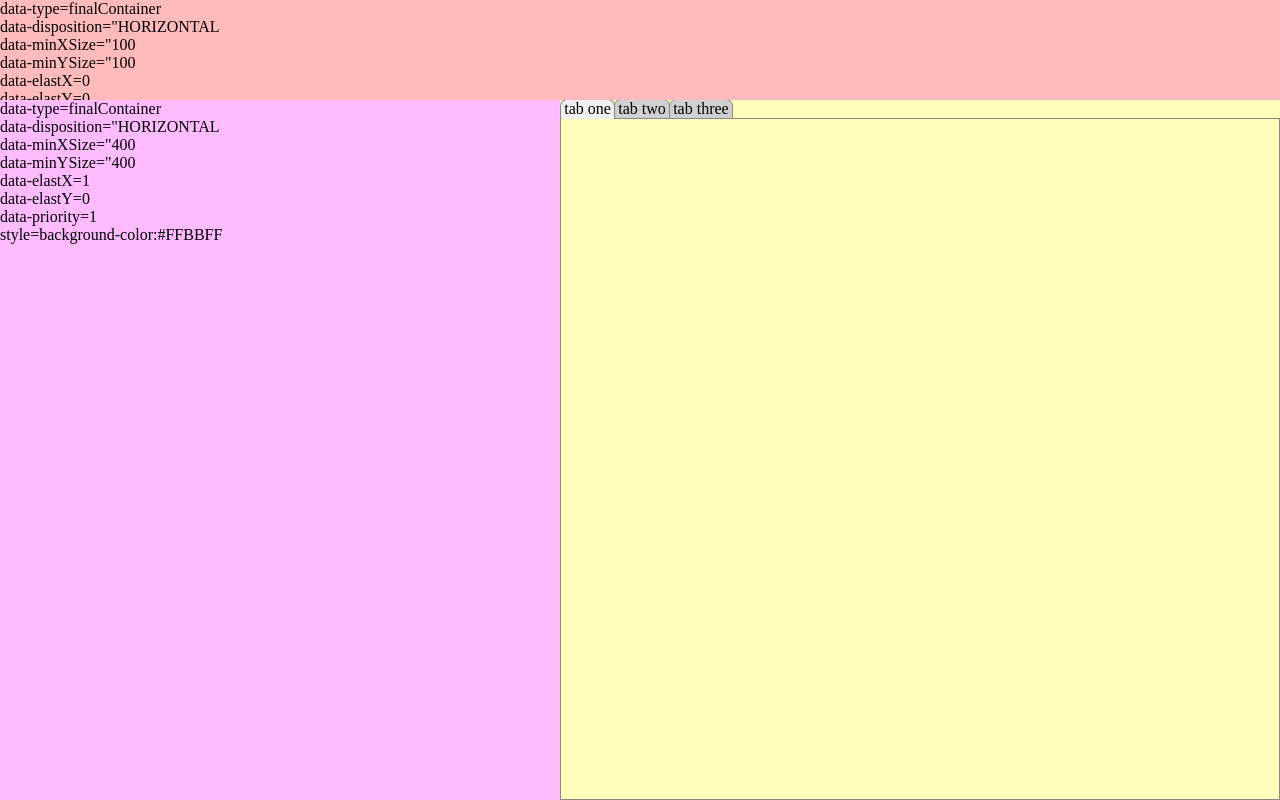
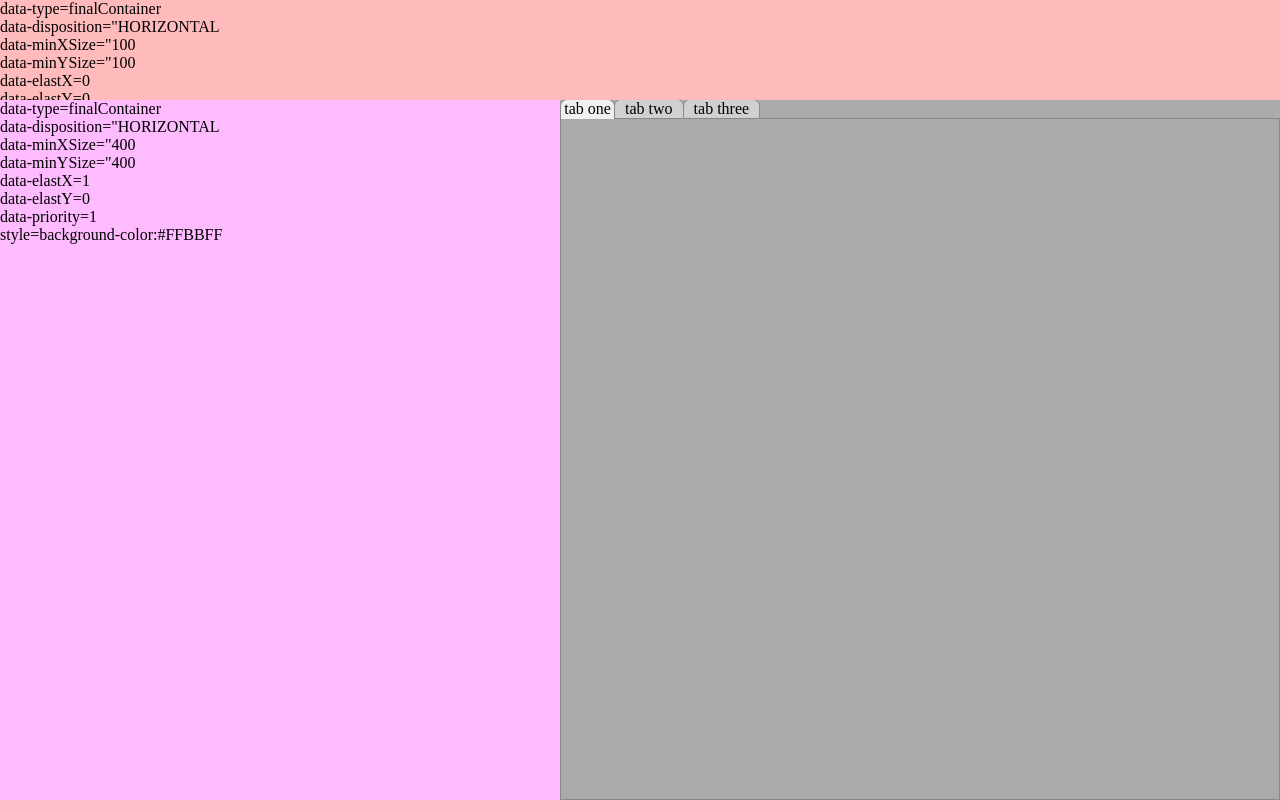
Before and after one commit to abeylot/abtjs, a plain HTML site: page html/html_created_tabset_sample.html in a window 1280 px wide. Both pictures are taken after a click on the element "tab one". Drawn offline with Linux system fonts and the light colour scheme.

Commit message:
tabset component

```diff
--- a/css/tab.css
+++ b/css/tab.css
@@ -12,8 +12,8 @@
 	margin-right:-1px;
 	margin-top:-1px;
 	cursor:pointer;
-	padding-left:0.2em;
-	padding-right:0.2em;
+	padding-left:10px;
+	padding-right:10px;
 	background-color:#D0D0D0;
 	border-style: solid solid solid solid;
 	border-width: 1px 1px 1px 1px;
@@ -25,8 +25,8 @@
 
 .tabHeaderFiller
 {
-	padding-left:0.2em;
-	padding-right:0.2em;
+	padding-left:10px;
+	padding-right:10px;
 	border-width: 0 0 1px 0;
 	border-style: solid solid solid solid;
 	border-color: #888888;
@@ -72,11 +72,8 @@
 
 .tabContentSel
 {
-	padding:0.2em;
-	display:-webkit-inline-flex;
-	display:inline-flex;
+	padding:10px;
 	border-width: 0 1px 1px 1px;
 	border-style: solid solid solid solid;
 	border-color: #888888;
-	height:100%;
 }
--- a/html/html_created_tabset_sample.html
+++ b/html/html_created_tabset_sample.html
@@ -79,6 +79,7 @@
 				<div id="tabSet"
 					data-type="tabSet"
 					data-tabNames="tab one|tab two|tab three"
+					style="background-color:#AAAAAA"
 				>
 				</div>
 			</div>
--- a/js/base.js
+++ b/js/base.js
@@ -15,8 +15,15 @@ function itemDispatchEvent(item,eventName,eventData)
 
 function getBorderSize(obj,dir)
 {
+		if(obj == null) return 0;
+		return getDirBorderSize(obj.view,dir);
+}
+
+
+function getDirBorderSize(obj,dir)
+{
 	if(obj == null) return 0;
-	var st = window.getComputedStyle(obj.view);
+	var st = window.getComputedStyle(obj);
 	if(dir=="top")
 	{
 		return parseInt(st.paddingTop) + parseInt(st.marginTop)  + parseInt(st.borderTopWidth);
@@ -35,6 +42,7 @@ function getBorderSize(obj,dir)
 	}
 
 }
+
 
 // class container
 
--- a/js/fromHtml.js
+++ b/js/fromHtml.js
@@ -21,6 +21,10 @@ function parseTabSet(parent, child)
 	}
 	myTabSet.setTabNames(tabNames.split('|'));
 	myTabSet.attachToContainer(parent);
+	for(var a in child.style)
+	{
+		myTabSet.view.style[a] = child.style[a];
+	}
 	return myTabSet;
 }
 
--- a/js/tab.js
+++ b/js/tab.js
@@ -1,5 +1,16 @@
 function tabSet()
 {
+	this.isRoot=false;
+	this.flow=false;
+	this.sizeX=0;
+	this.sizeY=0;
+	this.minXSize = 0;
+	this.minYSize = 0;
+	this.elastX = 1;
+	this.elastY = 1;
+	this.priority = 0;
+	this.parent = null;
+
 	//******************
 	//* PUBLIC METHODS *
 	//******************
@@ -160,10 +171,14 @@ function tabSet()
 
 	}
 
-	this.resize = function(){
+	this.resize = function(x,y){
 		if(this.currentTab != null)
 		{
 			var h = 0;
+			var x = typeof x !== 'undefined' ? x : null;
+			var y = typeof y !== 'undefined' ? y : null;
+			if(x!=null) this.sizeX=x;
+			if(y!=null) this.sizeY=y;
 			for(var j=0; j < this.divs.length; j++)
 			{
 				if(this.divs[j].className == 'tabHeader')
@@ -176,11 +191,25 @@ function tabSet()
 			var deltax = getBorderSize(this,"left") + getBorderSize(this,"right");
 			var deltay = getBorderSize(this,"top") + getBorderSize(this,"bottom");
 
-			this.view.style.width = parseInt(style.width) - deltax+'px';
-			this.view.style.height = parseInt(style.height) - deltay+'px';
+			this.view.style.width = this.sizeX - deltax+'px';
+			this.view.style.height = this.sizeY - deltay+'px';
+			this.view.style.left = this.posx + getBorderSize(this.parent,"left") + "px";
+			this.view.style.top = this.posy + getBorderSize(this.parent,"top") + "px";
 
-			this.currentTab.style.height = parseInt(getComputedStyle(this.view).height) - h + 'px';
-			itemDispatchEvent(this.currentTab,"containerResize");
+			//alert(this.sizeY);
+
+			for( j=0; j < this.divs.length; j++)
+			{
+				//alert(this.divs[j].className);
+				if((this.divs[j].className == 'tabContent')||(this.divs[j].className == 'tabContentSel'))
+				{
+					//alert("rr" + this.sizeY - h  - deltay - getDirBorderSize(this.divs[j],"top") - getDirBorderSize(this.divs[j],"bottom") + 'px');
+					this.divs[j].style.width = this.sizeX - deltax  - getDirBorderSize(this.divs[j],"left") - getDirBorderSize(this.divs[j],"right") + "px";;
+					this.divs[j].style.height = this.sizeY - h  - deltay - getDirBorderSize(this.divs[j],"top") - getDirBorderSize(this.divs[j],"bottom") + 'px';
+				}
+			}
+
+
 		}
 	}
 }
```
